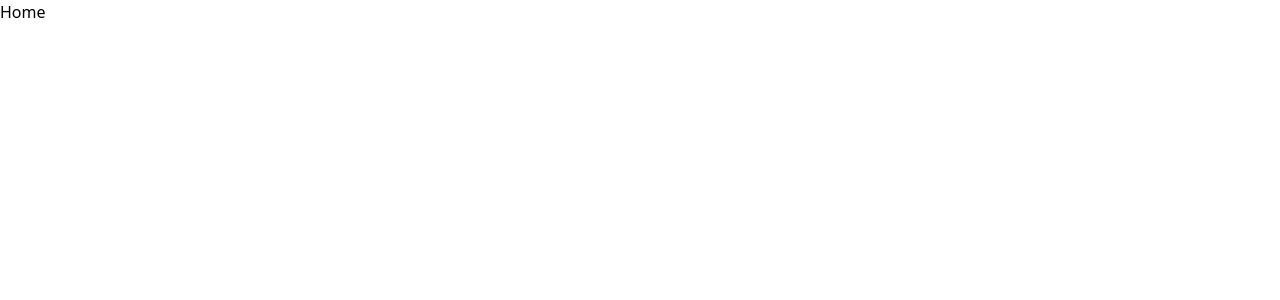
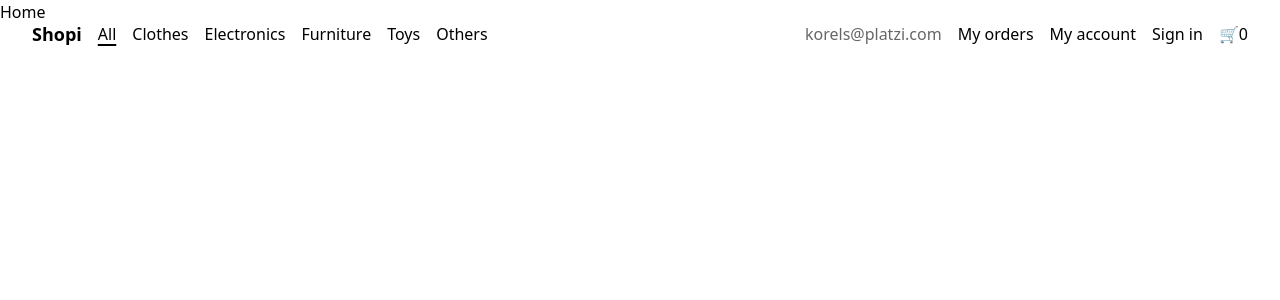
Before and after one commit to korelss7/shopi-shop, a React (Vite) app: page / in a window 1280 px wide. Shown: the top 300 px of the page. Built offline with nearby package versions, Linux system fonts and the light colour scheme.

Commit message:
Creación de componentes Navbar & NavLink, uso de activeStyle

```diff
--- a/src/App.jsx
+++ b/src/App.jsx
@@ -5,6 +5,7 @@ import { MyOrders } from "./pages/MyOrders";
 import { SignIn } from "./pages/SignIn";
 import { NotFound } from "./pages/NotFound";
 import { BrowserRouter, useRoutes } from "react-router-dom";
+import Navbar from "./components/Navbar";
 
 const AppRoutes = () => {
   const routes = useRoutes([
@@ -21,6 +22,7 @@ const AppRoutes = () => {
 function App() {
   return (
     <BrowserRouter>
+      <Navbar />
       <AppRoutes />
     </BrowserRouter>
   );
--- /dev/null
+++ b/src/components/NavLink/index.jsx
@@ -0,0 +1,15 @@
+import { NavLink as NavLinkRouter } from "react-router-dom";
+
+const NavLink = ({ to, children, activeSyle, ...props }) => {
+  return (
+    <NavLinkRouter
+      {...props}
+      to={to}
+      className={({ isActive }) => (isActive ? activeSyle : undefined)}
+    >
+      {children}
+    </NavLinkRouter>
+  );
+};
+
+export { NavLink };
--- /dev/null
+++ b/src/components/Navbar/index.jsx
@@ -0,0 +1,64 @@
+import { NavLink } from "../NavLink";
+
+const Navbar = () => {
+  return (
+    <nav className="flex justify-between items-center fixed z-10 w-full py-5 px-8 text-md font-normal">
+      <ul className="flex items-center gap-4">
+        <li className="text-lg font-semibold">
+          <NavLink to="/">Shopi</NavLink>
+        </li>
+        <li>
+          <NavLink to="/" activeSyle="selected">
+            All
+          </NavLink>
+        </li>
+        <li>
+          <NavLink to="/clothes" activeSyle="selected">
+            Clothes
+          </NavLink>
+        </li>
+        <li>
+          <NavLink to="/electronics" activeSyle="selected">
+            Electronics
+          </NavLink>
+        </li>
+        <li>
+          <NavLink to="/furniture" activeSyle="selected">
+            Furniture
+          </NavLink>
+        </li>
+        <li>
+          <NavLink to="/toys" activeSyle="selected">
+            Toys
+          </NavLink>
+        </li>
+        <li>
+          <NavLink to="/others" activeSyle="selected">
+            Others
+          </NavLink>
+        </li>
+      </ul>
+      <ul className="flex items-center gap-4">
+        <li className="text-black/60">korels@platzi.com</li>
+        <li>
+          <NavLink to="my-orders" activeSyle="selected">
+            My orders
+          </NavLink>
+        </li>
+        <li>
+          <NavLink to="my-account" activeSyle="selected">
+            My account
+          </NavLink>
+        </li>
+        <li>
+          <NavLink to="sign-in" activeSyle="selected">
+            Sign in
+          </NavLink>
+        </li>
+        <li>🛒0</li>
+      </ul>
+    </nav>
+  );
+};
+
+export default Navbar;
--- a/src/index.css
+++ b/src/index.css
@@ -1,3 +1,9 @@
 @tailwind base;
 @tailwind components;
 @tailwind utilities;
+
+@layer components {
+  .selected {
+    @apply underline underline-offset-4 decoration-2
+  }
+}
```
